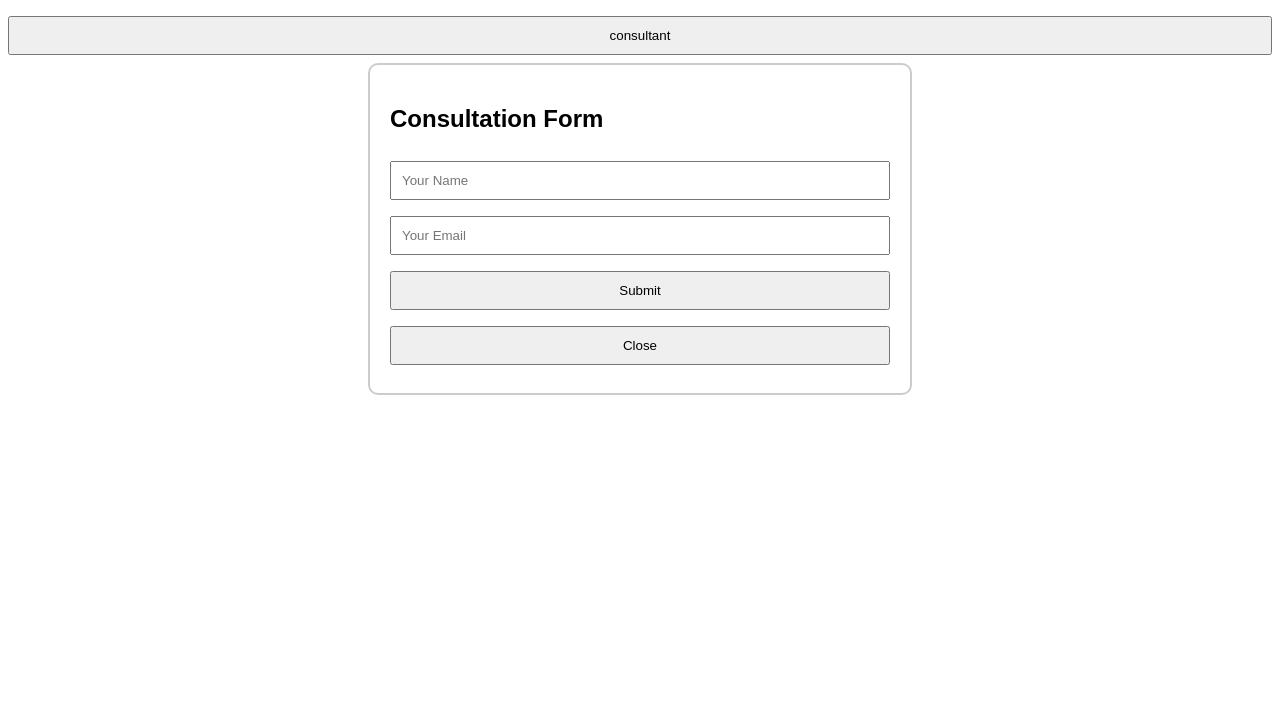
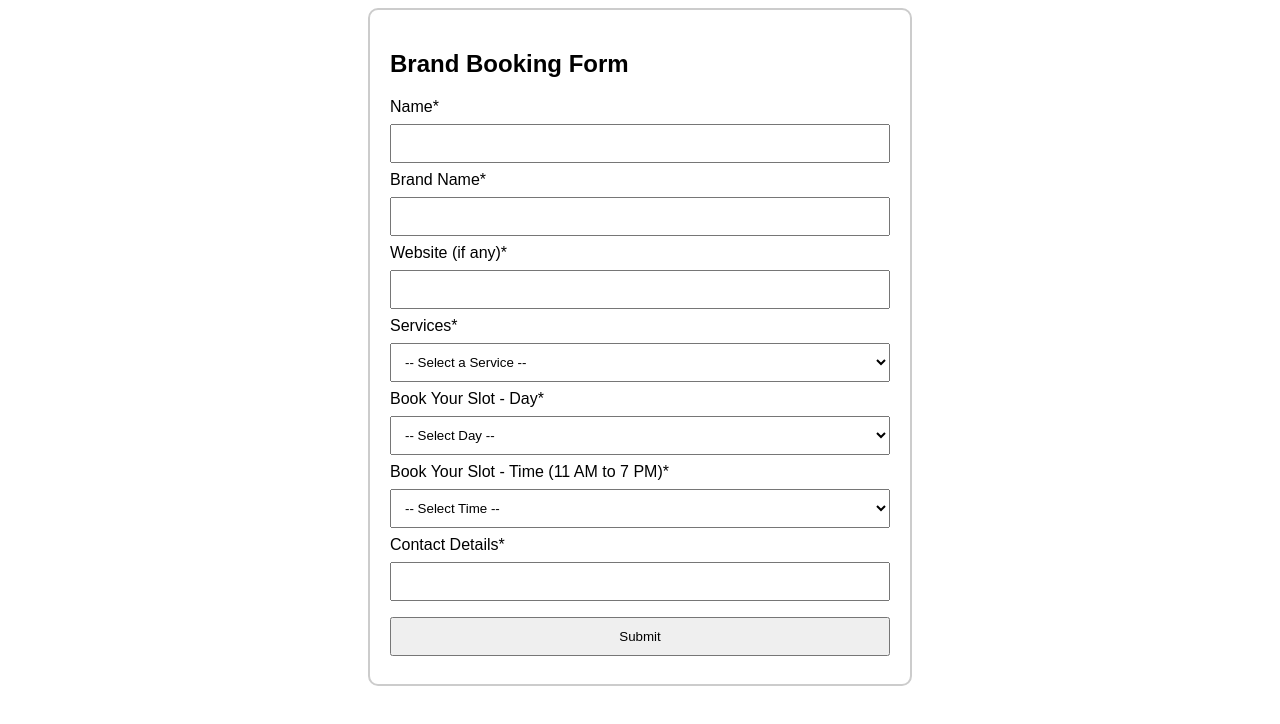
Before and after one commit to darshika1125/popup-form-, a plain HTML site: page index.html in a window 1280 px wide. Drawn offline with Linux system fonts and the light colour scheme.

Commit message:
Update index.html

```diff
--- a/index.html
+++ b/index.html
@@ -7,16 +7,58 @@
     <title>Document</title>
 </head>
 <body>
-    <button id="btnOpenForm">consultant</button>
-    <div id="popupForm" class="popup">
-         <form id="consultForm">
-      <h2>Consultation Form</h2>
-      <input type="text" placeholder="Your Name" required>
-      <input type="email" placeholder="Your Email" required>
-      <button type="submit">Submit</button>
-      <button type="button" id="closeForm">Close</button>
-    </form>
-    </div>
+     <form id="brandForm" action="https://formspree.io/f/your-form-id" method="POST">
+    <h2>Brand Booking Form</h2>
+
+    <label>Name*</label>
+    <input type="text" name="name" required>
+
+    <label>Brand Name*</label>
+    <input type="text" name="brand_name" required>
+
+    <label>Website (if any)*</label>
+    <input type="url" name="website" required>
+
+    <label>Services*</label>
+    <select name="services" required>
+      <option value="">-- Select a Service --</option>
+      <option value="Brand Consultation">Brand Consultation</option>
+      <option value="Brand Auditing">Brand Auditing</option>
+      <option value="Brand Strategy">Brand Strategy</option>
+    </select>
+
+    <label>Book Your Slot - Day*</label>
+    <select name="day" required>
+      <option value="">-- Select Day --</option>
+      <option value="Monday">Monday</option>
+      <option value="Tuesday">Tuesday</option>
+      <option value="Wednesday">Wednesday</option>
+      <option value="Thursday">Thursday</option>
+      <option value="Friday">Friday</option>
+      <option value="Saturday">Saturday</option>
+    </select>
+
+    <label>Book Your Slot - Time (11 AM to 7 PM)*</label>
+    <select name="time" required>
+      <option value="">-- Select Time --</option>
+      <option value="11:00 AM">11:00 AM</option>
+      <option value="12:00 PM">12:00 PM</option>
+      <option value="1:00 PM">1:00 PM</option>
+      <option value="2:00 PM">2:00 PM</option>
+      <option value="3:00 PM">3:00 PM</option>
+      <option value="4:00 PM">4:00 PM</option>
+      <option value="5:00 PM">5:00 PM</option>
+      <option value="6:00 PM">6:00 PM</option>
+      <option value="7:00 PM">7:00 PM</option>
+    </select>
+
+    <label>Contact Details*</label>
+    <input type="text" name="contact" required>
+
+    <p class="error" id="errorMsg">Please fill out all fields before submitting.</p>
+
+    <button type="submit">Submit</button>
+  </form>
     <script src="script.js"></script>
 </body>
 </html>
```
